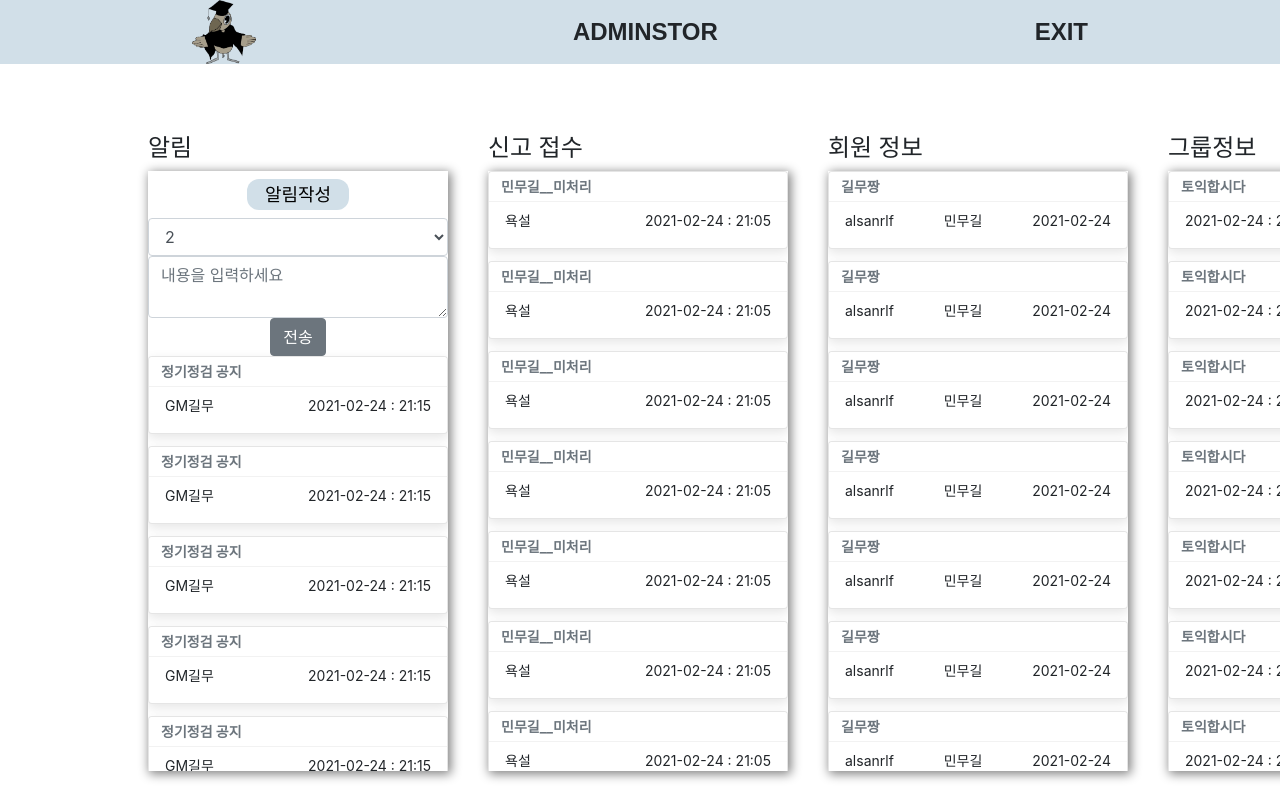
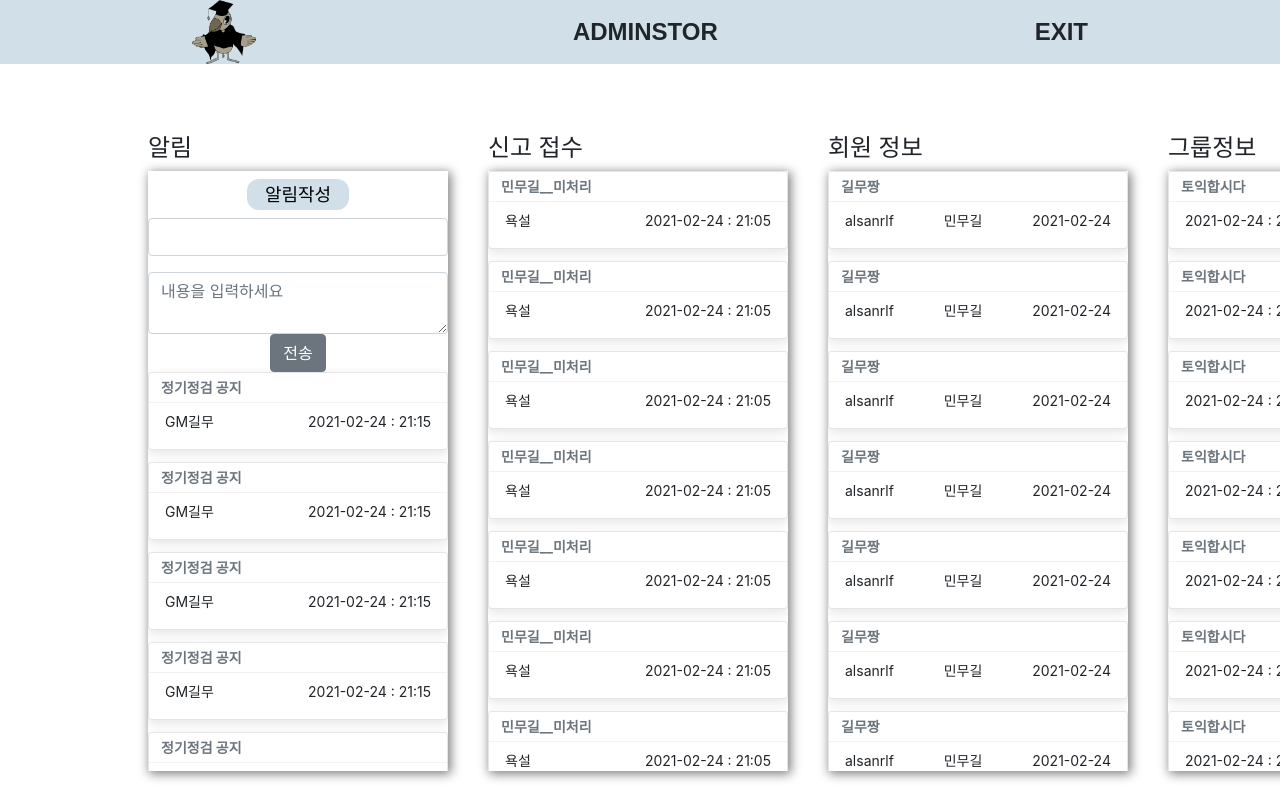
Before and after one commit to junhodo/UntactSchool, a React (Create React App) app in the folder FE/admin/: page /admin in a window 1280 px wide. Both pictures are taken after a click on the button "알림작성". Shown: the top 800 px of the page. Built offline with nearby package versions, Linux system fonts and the light colour scheme; the HTML template or start-up script is replaced by a standard one.

Commit message:
[ADD] 알림전송대상 추가기능 -알림 전송대상자를 입력하고 더미데이터에 있으면 화면에 표시되게 만듬

```diff
--- a/FE/admin/src/component/Notification.js
+++ b/FE/admin/src/component/Notification.js
@@ -73,6 +73,9 @@ const Notification = () => {
       id: '8'
     }
   ]);
+  const dummyUser = ['alsanrlf', 'gilmujjang', 'minmugil'];
+  const [targetUser, setTargetUser] = useState([]);
+  const [target, setTarget] = useState('');
 
   const notificationClick = event => {
     event.preventDefault();
@@ -87,6 +90,21 @@ const Notification = () => {
     const ta = e.target;
     ta.style.height = 'auto';
     ta.style.height = `${ta.scrollHeight}px`;
+  };
+
+  const targetChange = e => {
+    if (e.key === 'Enter') {
+      if (dummyUser.includes(target)) {
+        if (targetUser.includes(target) === false) {
+          setTargetUser(targetUser.concat(target));
+          console.log(target, '추가했어');
+        }
+      }
+      setTarget('');
+      e.preventDefault();
+    } else {
+      setTarget(e.target.value);
+    }
   };
 
   const btnClick = () => setNoteWriteMode(prev => !prev);
@@ -127,15 +145,20 @@ const Notification = () => {
     </Toast>
   ));
 
+  const targetUserList = targetUser.map(item => (
+    <span className="targetUser">{item}</span>
+  ));
+
   const messageMaker = (
     <div className={noteWriteMode ? '' : 'notificationContentHidden'}>
       <Form className="noteWriter">
-        <Input type="select">
-          <option>2</option>
-          <option>3</option>
-          <option>4</option>
-          <option>5</option>
-        </Input>
+        <Input
+          type="text"
+          value={target}
+          onChange={targetChange}
+          onKeyPress={targetChange}
+        />
+        <div className="targetUserList">{targetUserList}</div>
         <Input
           type="textarea"
           placeholder="내용을 입력하세요"
--- a/FE/admin/src/css/Notification.css
+++ b/FE/admin/src/css/Notification.css
@@ -31,3 +31,19 @@
 .noteMakeBtn:active {
   transform: translateY(2px);
 }
+
+.targetUserList {
+  margin: 8px;
+  display: flex;
+  flex-wrap: wrap;
+
+}
+
+.targetUser{
+  margin-right: 8px;
+  padding-right: 8px;
+  padding-left: 8px;
+  border-radius: 16px;
+  font-size: 14px;
+  background-color: #D1DFE8;
+}
```
